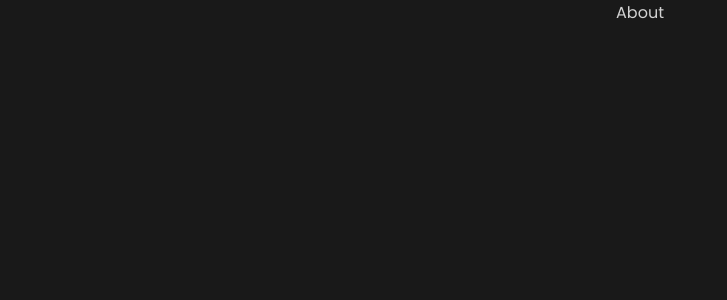
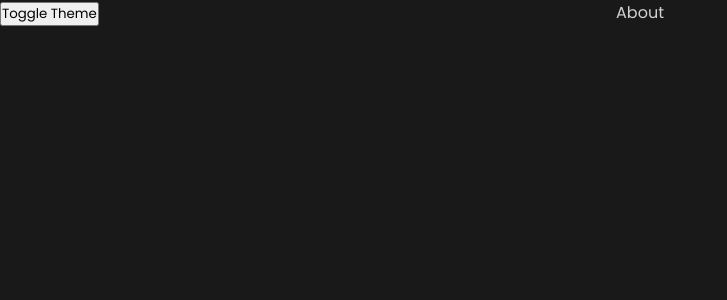
Before and after one commit to lesimpleliott/MyPortfolio, a React (Vite) app: page /about in a window 1280 px wide. Shown: the top 300 px of the page, without its empty margins (0-727 px from the left). Built offline with nearby package versions, Linux system fonts and the light colour scheme.

Commit message:
create header components and thme toggle button

```diff
--- a/src/App.tsx
+++ b/src/App.tsx
@@ -1,4 +1,5 @@
 import { BrowserRouter, Route, Routes } from "react-router-dom";
+import Header from "./components/Header";
 import Home from "./pages/Home";
 
 const App = () => {
@@ -6,6 +7,7 @@ const App = () => {
 
   return (
     <BrowserRouter>
+      <Header />
       <Routes>
         <Route path="/" element={<Home />} />
         <Route path="/about" element={<div>About</div>} />
--- /dev/null
+++ b/src/components/Header.tsx
@@ -0,0 +1,33 @@
+import styled from "styled-components";
+
+const Header = () => {
+  const toggleTheme = () => {
+    const theme = document.body.getAttribute("data-theme");
+    const toggleThemeBtn = document.getElementById("toggleThemeBtn");
+    if (theme === "dark") {
+      document.body.setAttribute("data-theme", "light");
+      toggleThemeBtn.textContent = "Dark Mode";
+    } else {
+      document.body.setAttribute("data-theme", "dark");
+      toggleThemeBtn.textContent = "Light Mode";
+    }
+  };
+
+  return (
+    <HeaderStyled>
+      <button onClick={toggleTheme} id="toggleThemeBtn">
+        Toggle Theme
+      </button>
+    </HeaderStyled>
+  );
+};
+
+const HeaderStyled = styled.header`
+  width: 100%;
+  position: fixed;
+  top: 0;
+  left: 0;
+  z-index: 1;
+`;
+
+export default Header;
```
